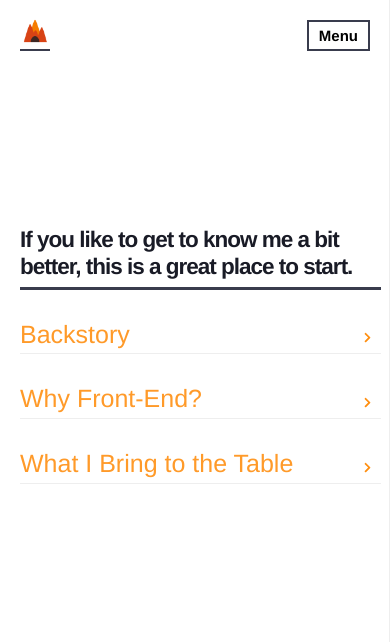
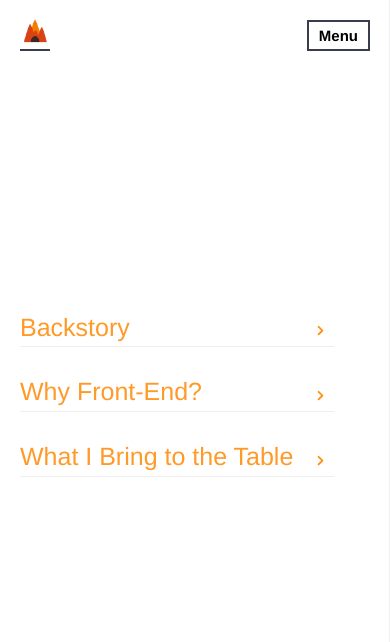
Before and after one commit to devByBjorn/my-website, a React app: page /about in a window 390 px wide. Shown: the top 642 px of the page. Built offline with nearby package versions, Linux system fonts and the light colour scheme.

Commit message:
container mobile width

```diff
--- a/src/components/pages/AboutAccordion.js
+++ b/src/components/pages/AboutAccordion.js
@@ -37,7 +37,11 @@ const AboutAccordion = (props) => {
         className='content'
       >
         <div>
-          {props.content.map((pContent) => <Paragraph className="p" text={pContent} key={props.heading} />)}
+          {props.content.map((pContent) =>
+            <Paragraph
+              className="p"
+              text={pContent}
+              key={props.heading} />)}
         </div>
 
       </div>
--- a/src/components/pages/AboutPage.js
+++ b/src/components/pages/AboutPage.js
@@ -18,10 +18,6 @@ class AboutPage extends React.Component {
       <div>
         <HomeIcon />
         <div className="container">
-          <div className="about-heading">
-            <h2>If you like to get to know me a bit better, this is a great place to start. </h2>
-          </div>
-          <div className="underline" />
           <div className="accordion-container">
             <AboutAccordion
               heading='Backstory'
--- a/src/style/portfolio/_portfolioPage.scss
+++ b/src/style/portfolio/_portfolioPage.scss
@@ -1,3 +1,7 @@
+
+  .page-heading {
+    margin-top: 10rem;
+  }
 
   .project-container {
     margin-top: 10rem;
--- a/src/style/reusables/_container.scss
+++ b/src/style/reusables/_container.scss
@@ -29,5 +29,6 @@
 @media(max-width: 500px)  {
   .container {
     max-width: 95vw;
+    min-width: 90vw;
   }
 }
```
